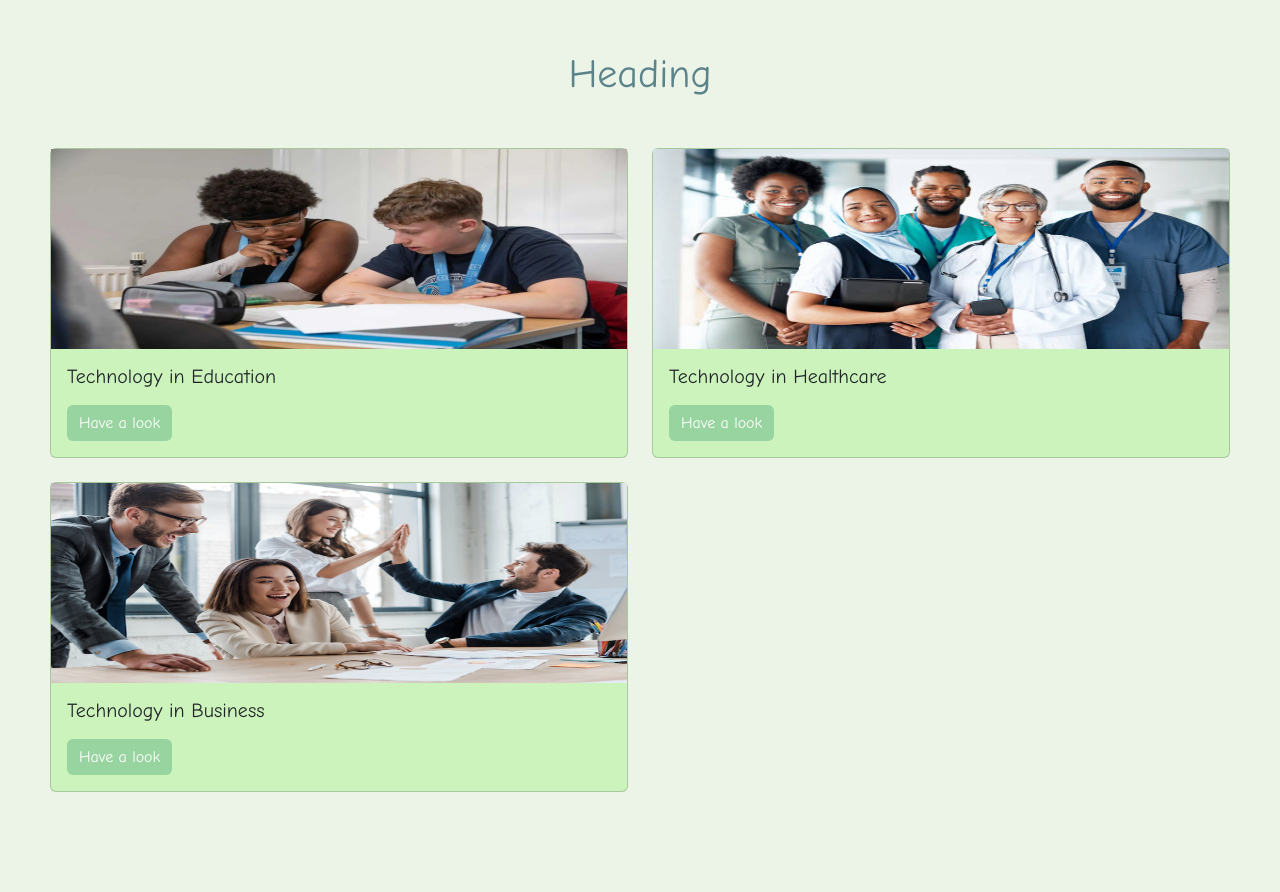
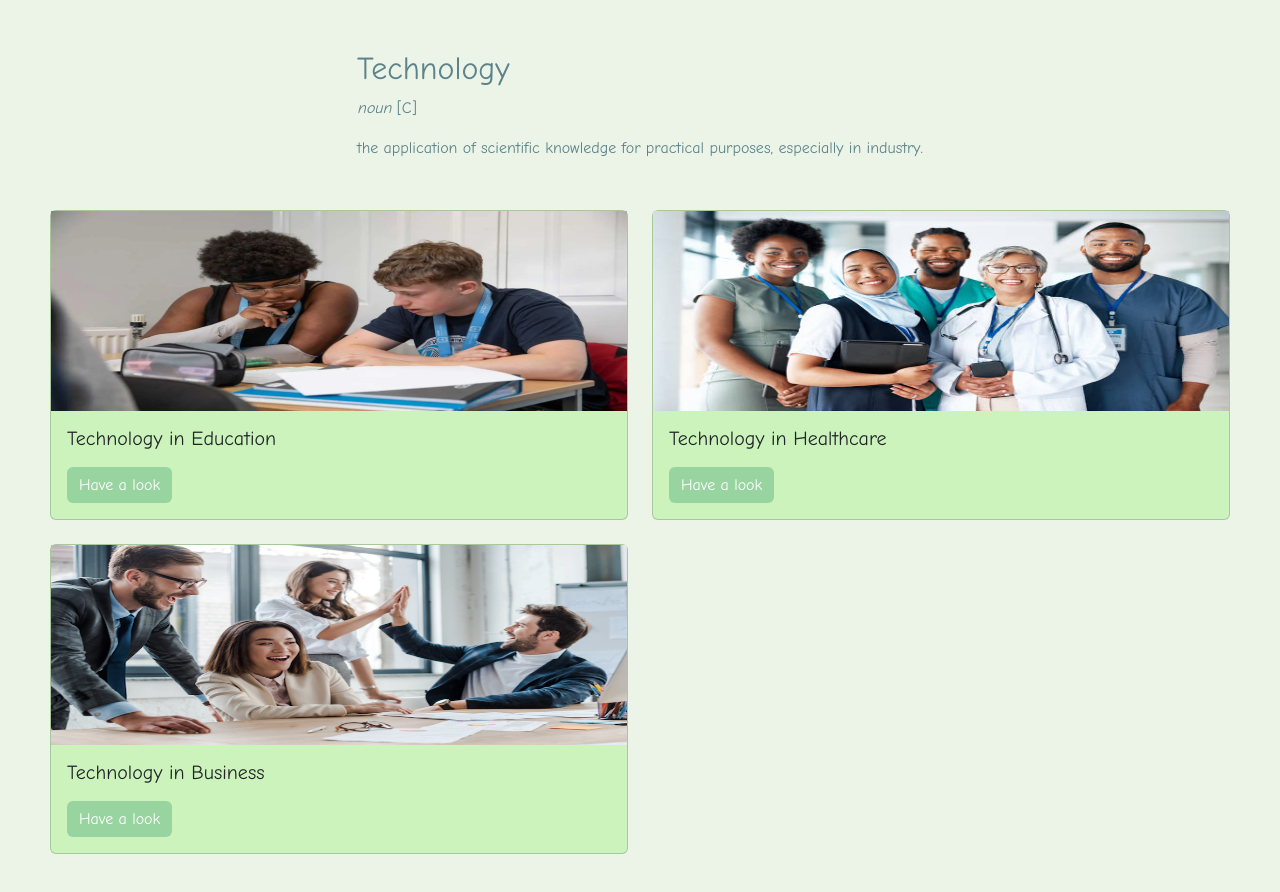
Before and after one commit to dindotjs/We-are-git, a website: page index.html in a window 1280 px wide. Before the commit the page ends 842 px from the top, so only its background shows below. Drawn offline with nearby package versions, Linux system fonts and the light colour scheme.

Commit message:
we are git

```diff
--- a/index.html
+++ b/index.html
@@ -149,9 +149,16 @@
             </div>
         </div>
         -->
-
-        <div class="middle centered">
-            <h1>Heading</h1>
+        <div id="definition" class="middle centered">
+            <h2>
+                Technology
+            </h2>
+            <p>
+                <i>noun</i> [C]
+            </p>
+            <p>
+                the application of scientific knowledge for practical purposes, especially in industry.
+            </p>
         </div>
 
 
```
